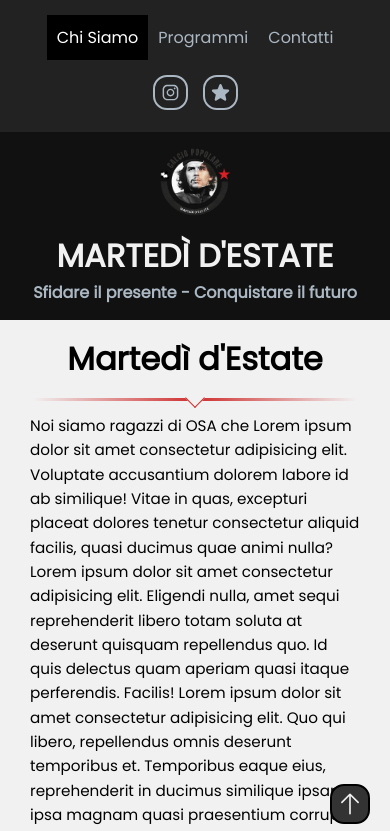
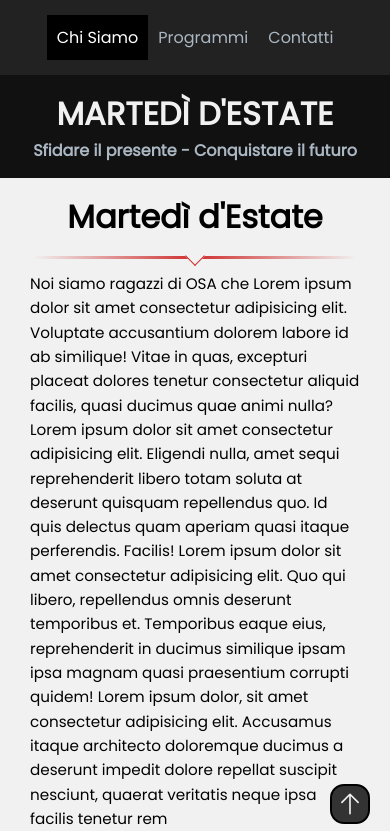
Before and after one commit to SabrinaUsvelli/summer-tuesday, a plain HTML site: page index.html in a window 390 px wide. Shown: the top 831 px of the page. Drawn offline with Linux system fonts and the light colour scheme.

Commit message:
more responsive nav

```diff
--- a/assets/css/nav.css
+++ b/assets/css/nav.css
@@ -85,14 +85,18 @@ h1{
 @media screen and (max-width: 768px) {
     .wrapper{
         flex-direction: column;
-        padding: 15px;
+        padding: 15px 15px 0 15px;
         gap: 15px;
         text-align: center;
     }
 
+    .mini-icon, .hero{
+        display: none;
+    }
+
     .wrapper-2{
         flex-direction: column;
-        padding: 15px;
+        padding: 0 15px 15px 15px;
         gap: 15px;
         justify-content: center;
     }
@@ -116,11 +120,6 @@ h1{
         text-align: center;
     }
 
-    .hero{
-        width: 70px;
-        height: 70px;
-    }
-
     .icons{
         justify-content: center;
         flex-wrap: wrap;
```
